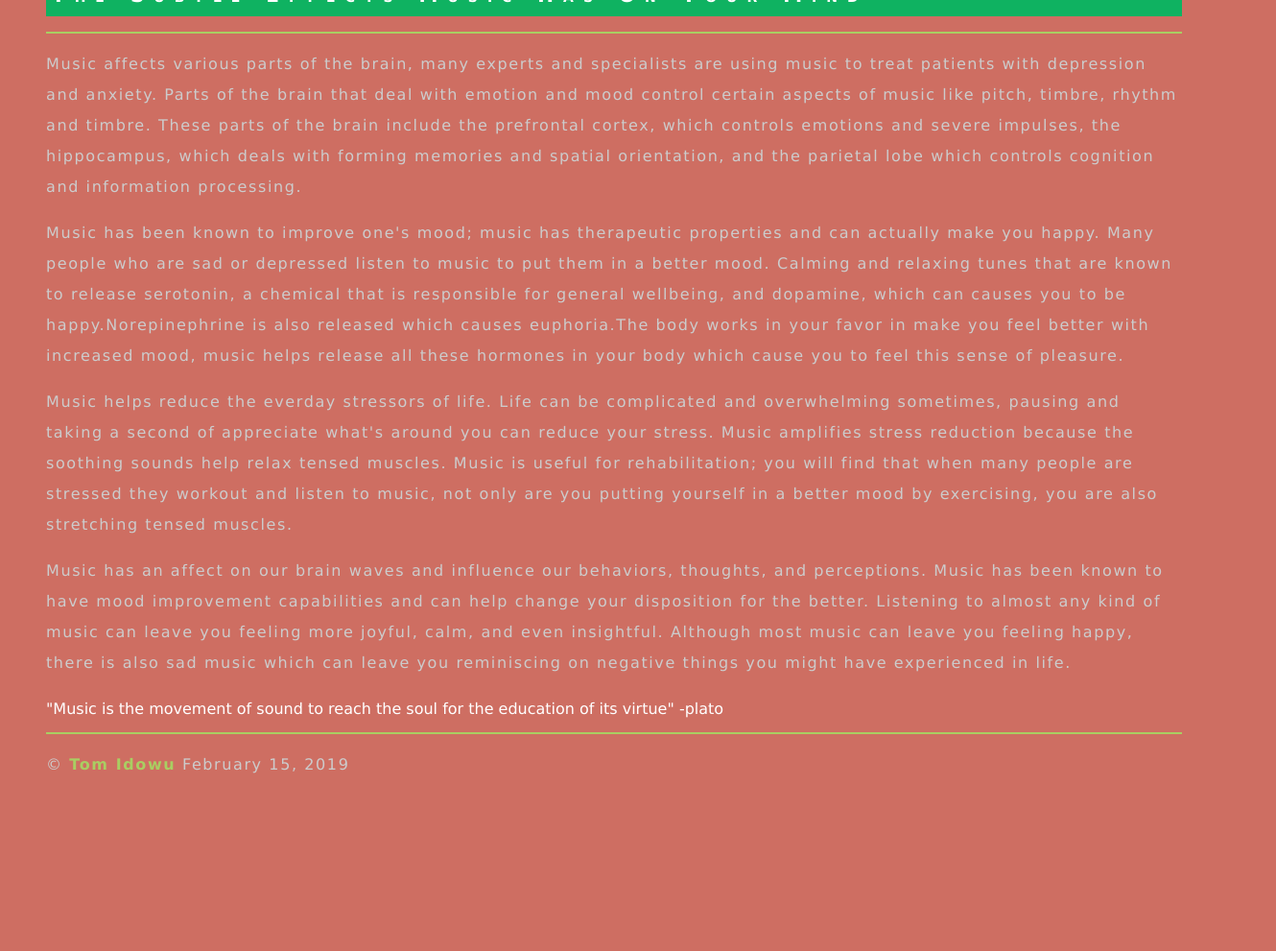
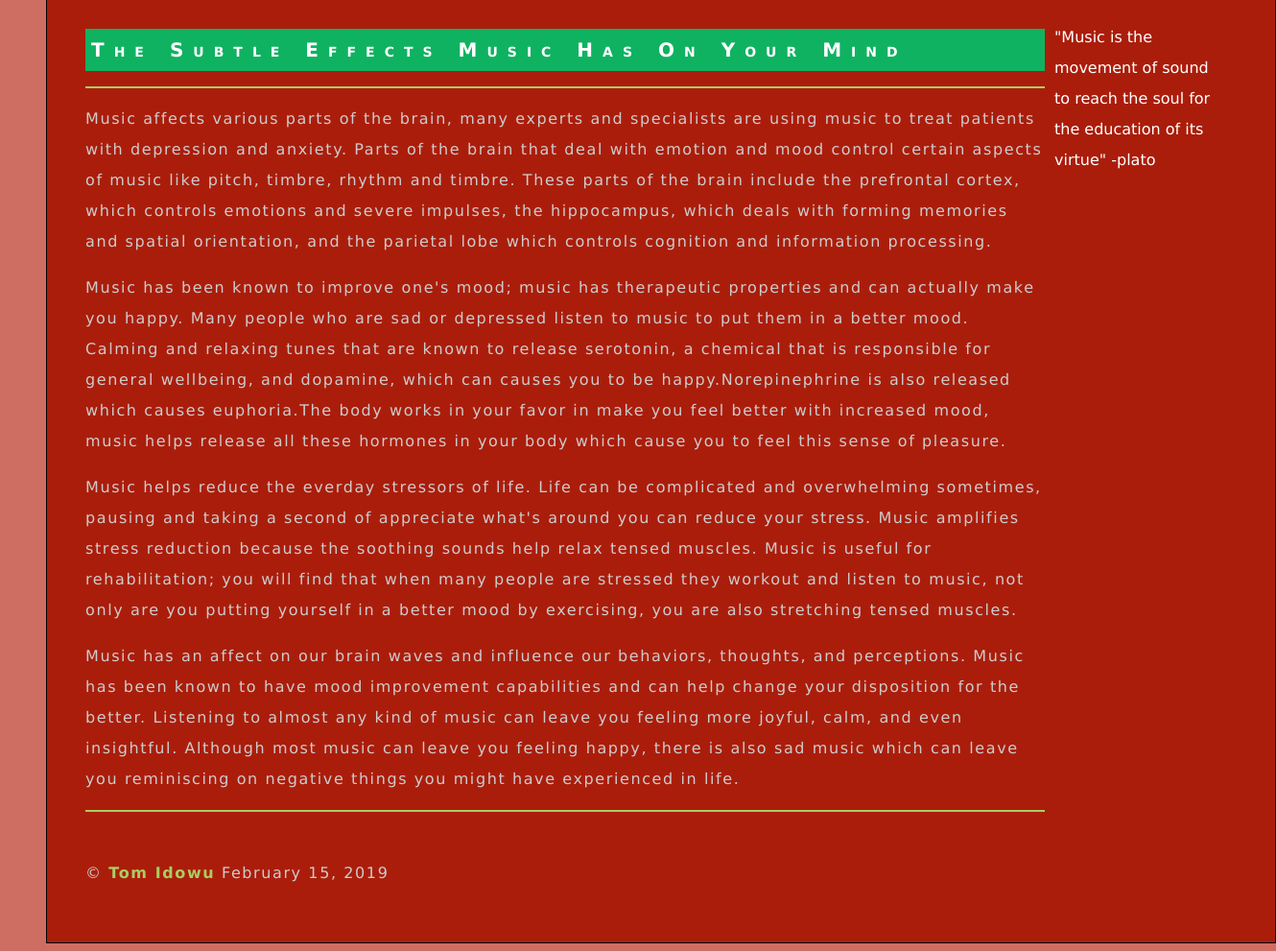
Before and after one commit to TomIdowu97/lis2360_webdevelopment, a plain HTML site: page lesson6_assignment/index.html in a window 1280 px wide. Shown: the part 649-1640 px from the top of the page at 96% size, 1330 px wide, since content can reach past the window. Before the commit the page ends 1478 px from the top, so only its background shows below. Drawn offline with Linux system fonts and the light colour scheme.

Commit message:
Lesson 6 final commit

```diff
--- a/lesson6_assignment/index.html
+++ b/lesson6_assignment/index.html
@@ -10,8 +10,12 @@
         <title> How Music Changes Your Mood </title>
         <link href="style.css" rel="stylesheet" type="text/css">
         <img src="images/concert.png">
+        <div id="container">
+            <div id="header">
                 <h1> How Music Can Change Your Mood </h1>
                 <p><a href="index.html">Overview</a> | <a href="media.html">Media</a> | <a href="author.html">Author</a></p>
+            </div><!-- end header -->
+            <div id="content">
                 <h2> The Subtle Effects Music Has On Your Mind </h2>
                 <hr>
 
@@ -33,9 +37,14 @@
                 Listening to almost any kind of music can leave you feeling more joyful, calm, and even insightful. Although most music can leave you feeling happy, there is also sad music which can leave you reminiscing on negative
                 things you might have experienced in life. </p>
 
+                <hr>
+            </div><!-- end content -->
+            <div id="sidebar">
                  &quot;Music is the movement of sound to reach the soul for the education of its virtue&quot; -plato
-
-        <hr>
+            </div>
+            <div id="footer">
                 <p> &#169; <a href="mailto:toi16@my.fsu.edu" target="_top">Tom Idowu</a> February 15, 2019 </p>
+            </div><!-- end footer -->
+    </div><!-- end container -->
     </body>
 </html>
--- a/lesson6_assignment/style.css
+++ b/lesson6_assignment/style.css
@@ -95,3 +95,31 @@ iframe {
 	padding: 8px;
 	margin: 8px;
 }
+/* DIV STYLES FOR PAGE LAYOUT */
+#container {
+	width: 1200px;
+	margin: 0 auto;
+	padding: 40px;
+	border: 1px solid #000;
+	background-color: #AB1D0B;
+}
+#content {
+	width: 1000px;
+	float: left;
+	padding-bottom: 40px;
+}
+#sidebar {
+	width: 180px;
+	float: left;
+	padding: 10px;
+}
+#sidebar p{
+	padding: 2px;
+	background-color: #eee;
+	border: 1px solid #f00;
+	border-radius: 6px;
+	box-shadow: 10px 10px 5px #888;
+}
+#footer {
+	clear: both;
+}
```
Lines whose indentation alone changed are shown as unchanged.
